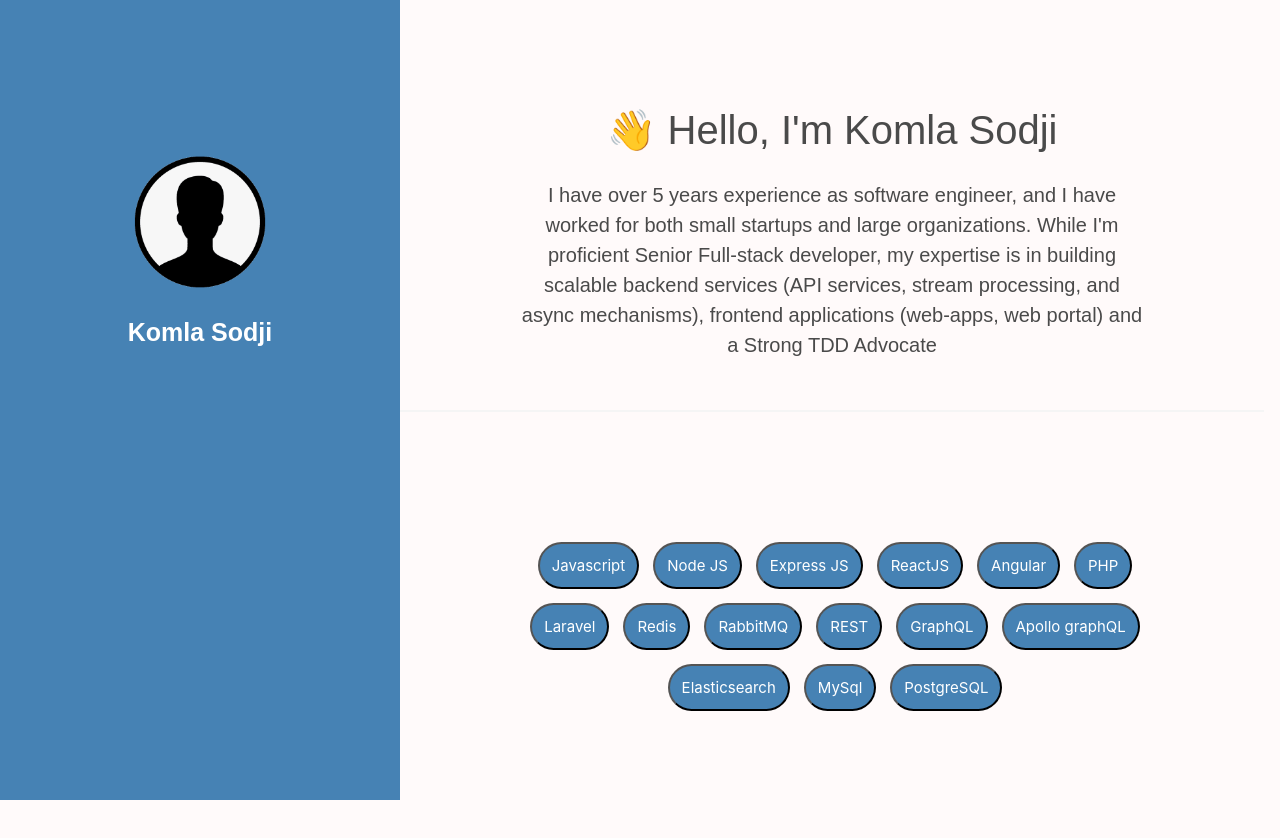
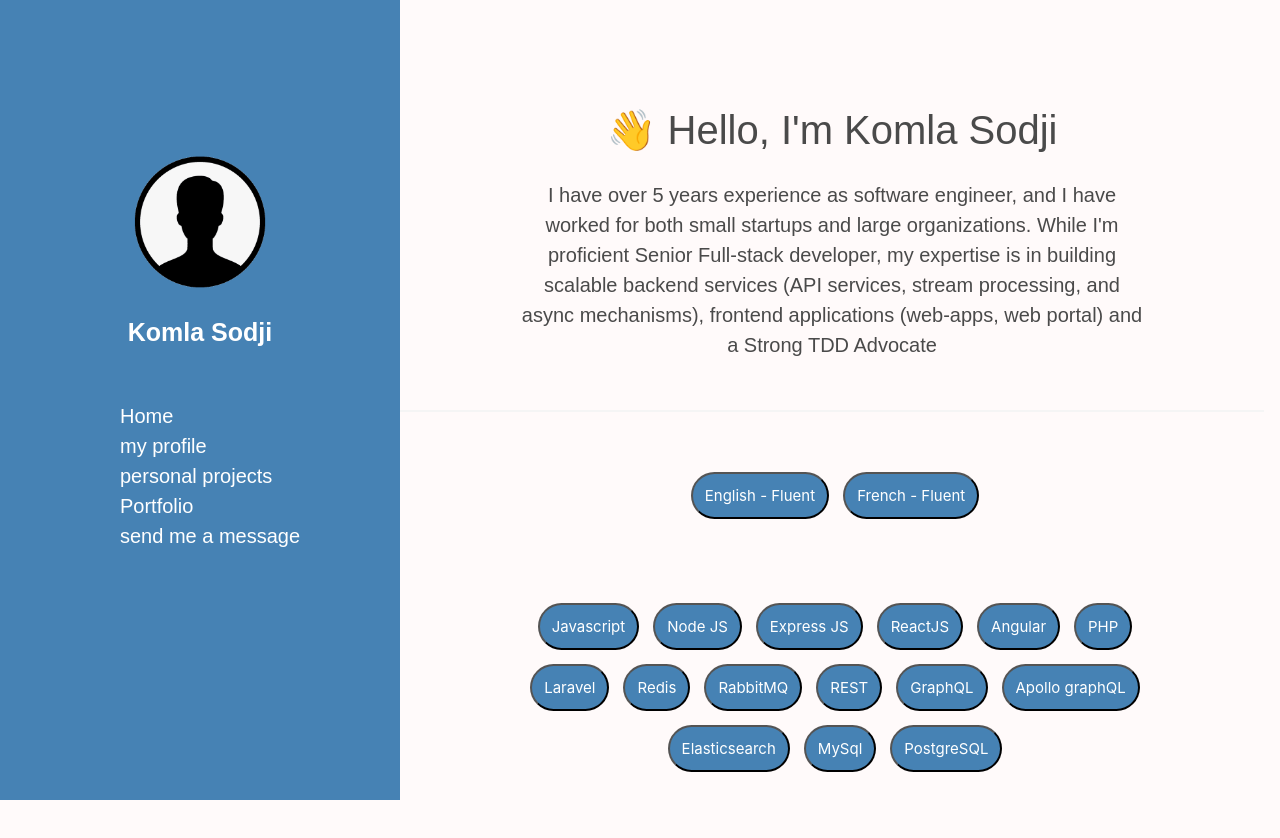
Before and after one commit to inessio/my-web-profile, a React (Create React App) app: page / in a window 1280 px wide. Shown: the top 838 px of the page. Built offline with nearby package versions, Linux system fonts and the light colour scheme; a web font is replaced by a local one.

Commit message:
side navigation bar

```diff
--- a/src/components/home/Welcome.js
+++ b/src/components/home/Welcome.js
@@ -42,6 +42,20 @@ color:white;
 const experience =  new Date().getFullYear() - 2014;
 const skills = ['Javascript','Node JS','Express JS','ReactJS','Angular','PHP','Laravel','Redis','RabbitMQ','REST','GraphQL','Apollo graphQL','Elasticsearch','MySql','PostgreSQL'];
 const items = skills.map((skill,index) => <Span key={index}>{skill}</Span>)
+const langages = [
+    {
+        id:1,
+        name:'English',
+        level:'Fluent'
+
+    },
+    {
+        id:2,
+        name:'French',
+        level:'Fluent'
+    }
+]
+const langue = langages.map((item) => <Span key={item.id}>{item.name} - <span>{item.level}</span></Span>)
 const Welcome = () => {
     return (
         <div>
@@ -53,7 +67,7 @@ const Welcome = () => {
             </Wframe>
             <hr></hr>
             <Wframe>
-                <Wnote>{}</Wnote>
+                <Wnote>{langue}</Wnote>
             </Wframe>
             <Wframe>
                 <Wnote>{items}</Wnote>
--- a/src/components/side-bar/Sidebar.js
+++ b/src/components/side-bar/Sidebar.js
@@ -45,19 +45,16 @@ const NavLi = styled.li`
       color:white;
 
 `
+const NavA = styled.a`
+      color:white;
+`
 const MenuDiv = styled.div`
         margin: 50px 0px 0px 120px;
         text-align:justify;
 
 `
 
-// <NavUl>
-// <NavLi><a href="">Home</a></NavLi>
-// <NavLi><a href="">my profile</a></NavLi>
-// <NavLi><a href="">personal projects</a></NavLi>
-// <NavLi><a href="">Portfolio</a></NavLi>
-// <NavLi><a href="">send me a message</a> </NavLi>
-// </NavUl>
+
 const Sidebar = () => {
     return (
         <Aside>
@@ -66,7 +63,13 @@ const Sidebar = () => {
                 <Canvas src={profile} alt="profile"></Canvas>
                 <FullName>Komla Sodji</FullName>
                 <MenuDiv>
-
+                    <NavUl>
+                    <NavLi><NavA href="">Home</NavA></NavLi>
+                    <NavLi><NavA href="">my profile</NavA></NavLi>
+                    <NavLi><NavA href="">personal projects</NavA></NavLi>
+                    <NavLi><NavA href="">Portfolio</NavA></NavLi>
+                    <NavLi><NavA href="">send me a message</NavA> </NavLi>
+                    </NavUl>
                 </MenuDiv>
 
             </center>
```
